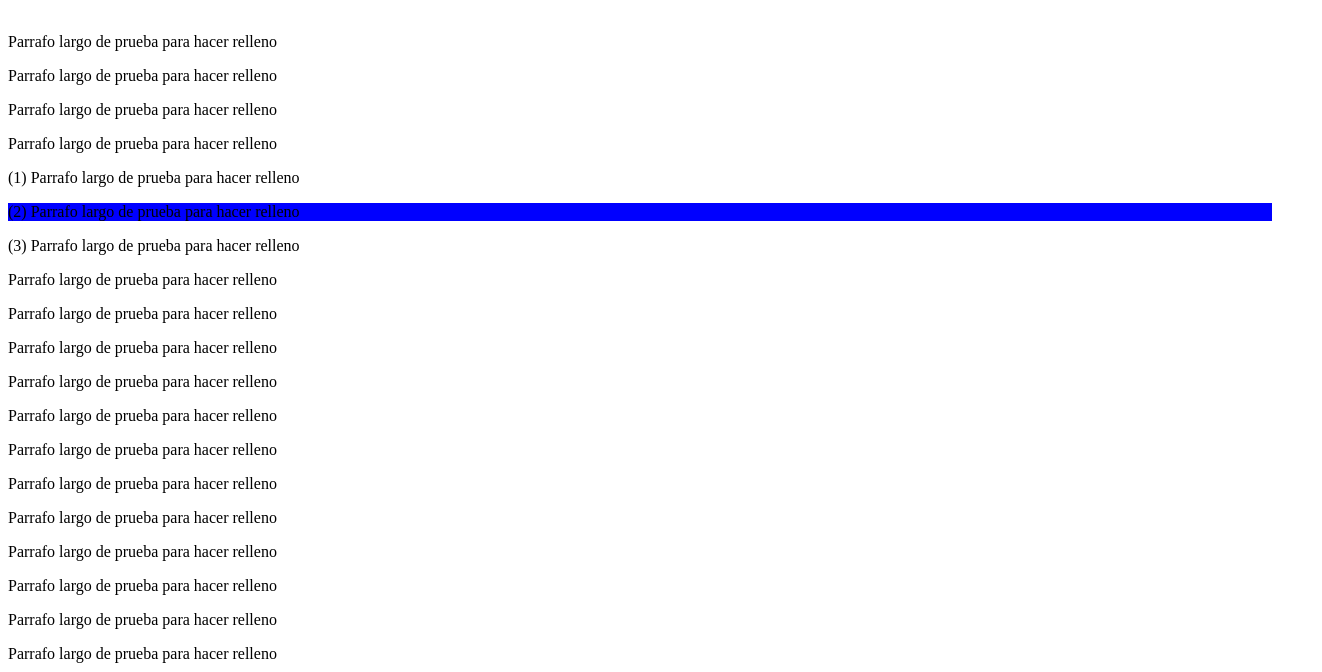
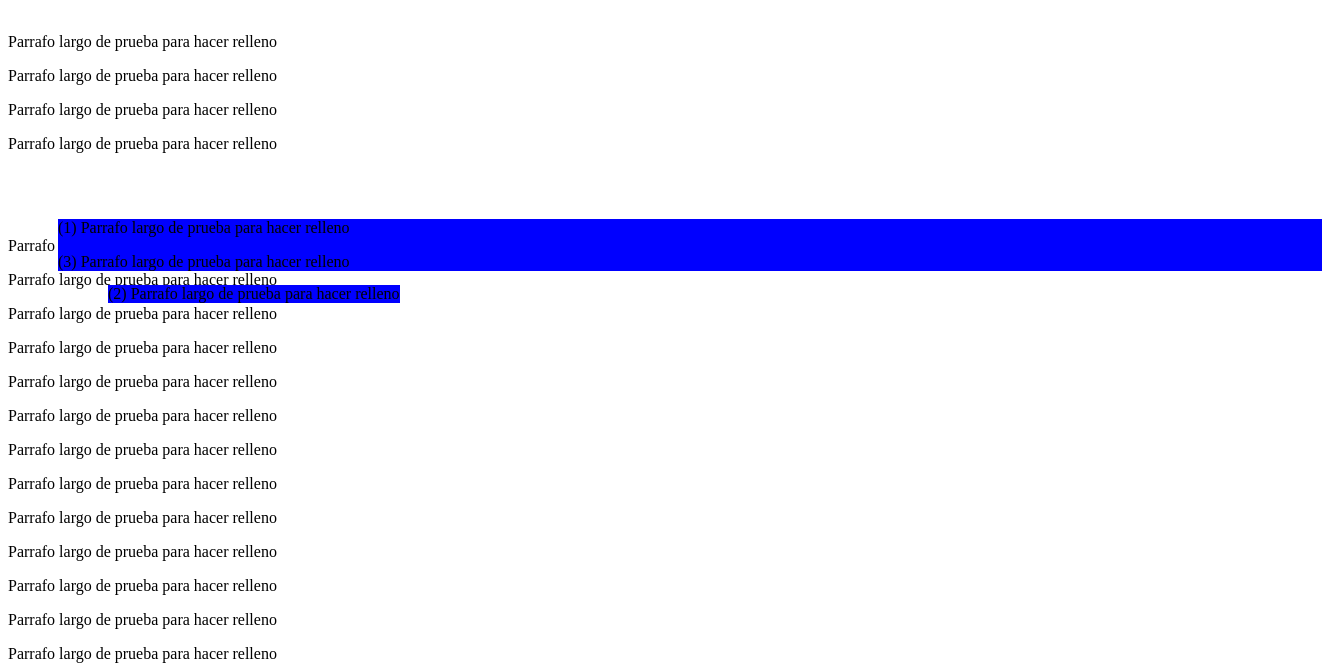
Before and after one commit to Manuel4242/publico, a plain HTML site: page ejercicios/EjercicioPosiciones.html in a window 1280 px wide. Shown: the part 128-800 px from the top of the page, 1322 px wide, since content can reach past the window. Drawn offline with Linux system fonts and the light colour scheme.

Commit message:
Update EjercicioPosiciones.html

```diff
--- a/ejercicios/EjercicioPosiciones.html
+++ b/ejercicios/EjercicioPosiciones.html
@@ -27,6 +27,7 @@ fecha: 9/2/2021
 			left: 50px;
 			top: 50px;
 		}
+
 		.pos_absolute {
 			background-color: blue;
 			/*Fija el objeto en la posicion indicada respecto al total de su contenedor, no respeta el espacio desplazado,
@@ -69,9 +70,12 @@ fecha: 9/2/2021
 	<p>Parrafo largo de prueba para hacer relleno</p>
 	<p>Parrafo largo de prueba para hacer relleno</p>
 	<p>Parrafo largo de prueba para hacer relleno</p>
-	<p>(1) Parrafo largo de prueba para hacer relleno</p>
-	<p class="pos_sticky">(2) Parrafo largo de prueba para hacer relleno</p>
-	<p>(3) Parrafo largo de prueba para hacer relleno</p>
+	<div class="pos_relative">
+		<p>(1) Parrafo largo de prueba para hacer relleno</p>
+		<p class="pos_absolute">(2) Parrafo largo de prueba para hacer relleno</p>
+		<p>(3) Parrafo largo de prueba para hacer relleno</p>
+	</div>
+
 	<p>Parrafo largo de prueba para hacer relleno</p>
 	<p>Parrafo largo de prueba para hacer relleno</p>
 	<p>Parrafo largo de prueba para hacer relleno</p>
```
